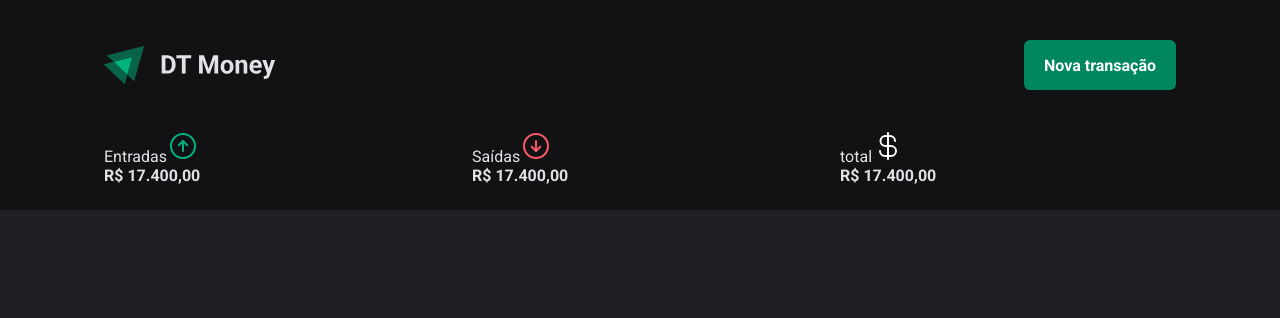
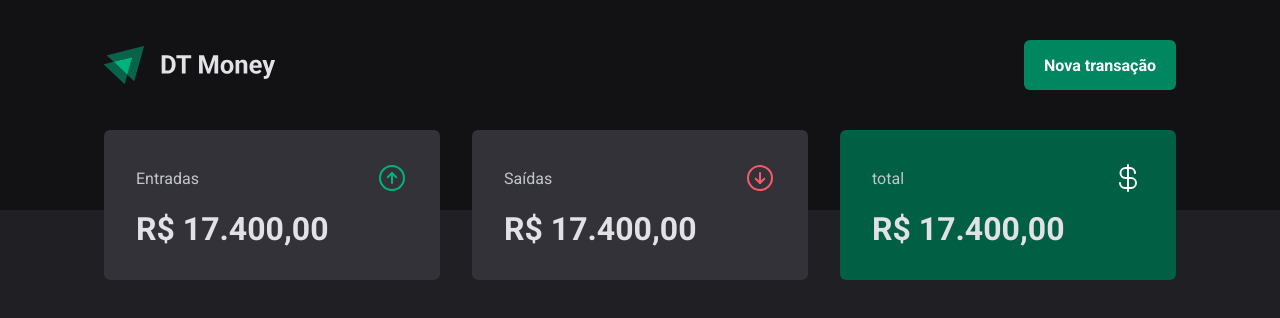
Before and after one commit to Igwbriel/dt-dinheiros, a React (Vite) app: page / in a window 1280 px wide. Shown: the top 318 px of the page. Built offline with nearby package versions, Linux system fonts and the light colour scheme.

Commit message:
Estilização dos componentes Summary

```diff
--- a/src/components/summary/index.tsx
+++ b/src/components/summary/index.tsx
@@ -1,10 +1,10 @@
 import { ArrowCircleUp, ArrowCircleDown, CurrencyDollar } from 'phosphor-react'
-import { SummaryContainer } from './styles'
+import { SummaryCard, SummaryContainer } from './styles'
 
 export function Summary() {
   return (
     <SummaryContainer>
-      <div>
+      <SummaryCard>
         <header>
           <span>Entradas</span>
 
@@ -12,9 +12,9 @@
         </header>
 
         <strong>R$ 17.400,00</strong>
-      </div>
+      </SummaryCard>
 
-      <div>
+      <SummaryCard>
         <header>
           <span>Saídas</span>
 
@@ -22,9 +22,9 @@
         </header>
 
         <strong>R$ 17.400,00</strong>
-      </div>
+      </SummaryCard>
 
-      <div>
+      <SummaryCard variant="green">
         <header>
           <span>total</span>
 
@@ -32,7 +32,7 @@
         </header>
 
         <strong>R$ 17.400,00</strong>
-      </div>
+      </SummaryCard>
     </SummaryContainer>
   )
 }
--- a/src/components/summary/styles.ts
+++ b/src/components/summary/styles.ts
@@ -1,4 +1,4 @@
-import styled from 'styled-components'
+import styled, { css } from 'styled-components'
 
 export const SummaryContainer = styled.div`
   width: 100%;
@@ -11,3 +11,32 @@
   gap: 2rem;
   margin-top: -5rem;
 `
+
+interface SummaryCardProps {
+  variant?: 'green'
+}
+
+export const SummaryCard = styled.div<SummaryCardProps>`
+  background-color: ${(props) => props.theme['gray-600']};
+  border-radius: 6px;
+  padding: 2rem;
+
+  header {
+    display: flex;
+    align-items: center;
+    justify-content: space-between;
+    color: ${(props) => props.theme['gray-300']};
+  }
+
+  strong {
+    display: block;
+    margin-top: 1rem;
+    font-size: 2rem;
+  }
+
+  ${(props) =>
+    props.variant === 'green' &&
+    css`
+      background: ${props.theme['green-700']};
+    `}
+`
```
